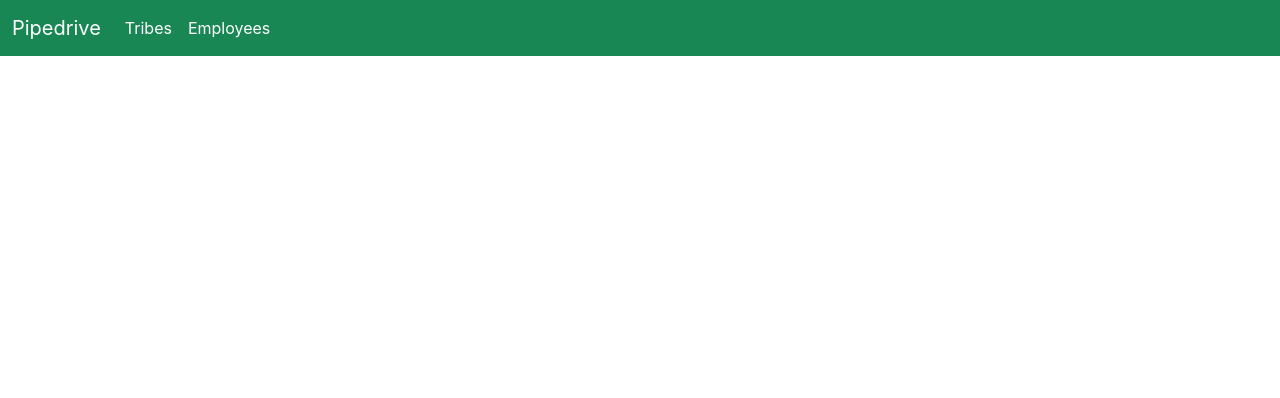
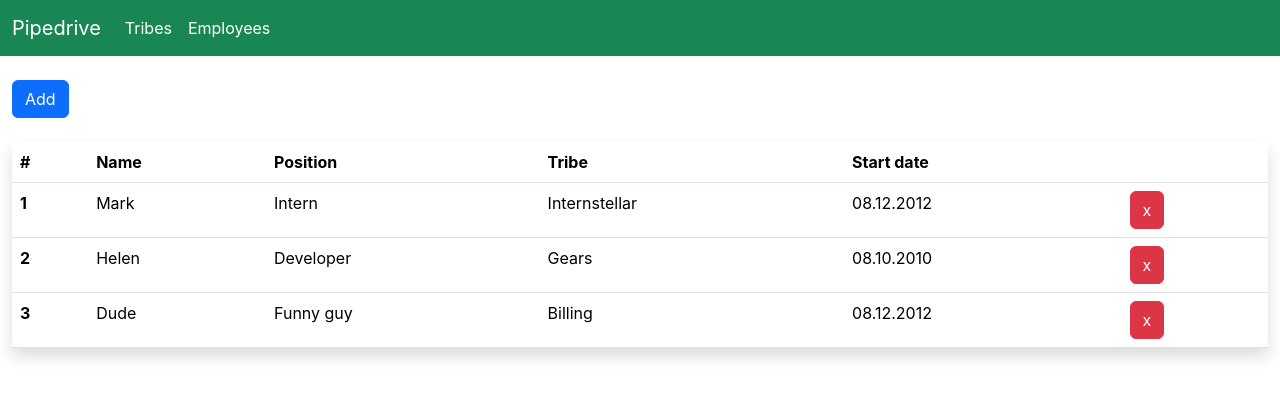
Before and after one commit to eduardzurin/employees-react, a React (Create React App) app: page /employees in a window 1280 px wide. Shown: the top 398 px of the page. Built offline with nearby package versions, Linux system fonts and the light colour scheme.

Commit message:
dropdown working

```diff
--- a/package.json
+++ b/package.json
@@ -6,9 +6,15 @@
     "@testing-library/jest-dom": "^5.17.0",
     "@testing-library/react": "^13.4.0",
     "@testing-library/user-event": "^13.5.0",
+    "bootstrap": "^5.3.2",
+    "localforage": "^1.10.0",
+    "match-sorter": "^6.3.1",
     "react": "^18.2.0",
+    "react-bootstrap": "^2.9.0",
     "react-dom": "^18.2.0",
+    "react-router-dom": "^6.17.0",
     "react-scripts": "5.0.1",
+    "sort-by": "^1.2.0",
     "web-vitals": "^2.1.4"
   },
   "scripts": {
--- a/src/App.jsx
+++ b/src/App.jsx
@@ -1,6 +1,9 @@
 import { BrowserRouter, Route, Routes } from "react-router-dom";
 import "./App.css";
 import Navigation from "./components/Navigation";
+import EmployeesTable from "./components/EmployeesTable";
+import Tribes from "./components/Tribes"
+import AddEmployee from "./components/AddEmployee"
 
 const employees = [
   {
@@ -40,7 +43,12 @@
         <Routes>
           <Route path="/" element={<div>test</div>}
           />
+          <Route path="/employees" element={<EmployeesTable employeesList={employees}></EmployeesTable>}
+          />
+          <Route path="/tribes" element={<Tribes tribes={tribes}></Tribes>}
+          />
         </Routes>
+
       </BrowserRouter>
   );
 }
--- /dev/null
+++ b/src/components/AddEmployee.jsx
@@ -0,0 +1,68 @@
+import Button from "react-bootstrap/Button";
+import Modal from "react-bootstrap/Modal";
+import Form from 'react-bootstrap/Form';
+import Dropdown from 'react-bootstrap/Dropdown';
+import { useState } from "react";
+
+export default function AddEmployee() {
+  const [show, setShow] = useState(false);
+  const [tribe, setTribe] = useState('Tribe')
+
+  const handleClose = () => setShow(false);
+  const handleShow = () => setShow(true);
+  return (
+    <>
+    <div class="container-fluid my-4">
+        <Button variant="primary" onClick={handleShow}>
+          Add
+        </Button>
+      </div>
+      <Modal show={show} onHide={handleClose}>
+        <Modal.Header closeButton>
+          <Modal.Title>Add employees</Modal.Title>
+        </Modal.Header>
+        <Modal.Body>
+        <Form>
+            <Form.Group className="mb-3" controlId="exampleForm.ControlInput1">
+              <Form.Control
+                type="text"
+                placeholder="Name"
+                autoFocus
+              />
+            </Form.Group>
+            <Form.Group className="mb-3" controlId="exampleForm.ControlInput1">
+              <Form.Control
+                type="text"
+                placeholder="Position"
+                autoFocus
+              />
+            </Form.Group>
+            <Form.Select aria-label="Default select example">
+      <option>Select tribe</option>
+      <option value="Interstellar">Interstellar</option>
+      <option value="Gears">Gears</option>
+      <option value="Billing">Billing</option>
+    </Form.Select>
+
+            <Form.Group className="mb-3" controlId="exampleForm.ControlInput1">
+            <Form.Label>Start date:</Form.Label>
+              <Form.Control
+                type="text"
+                placeholder="DD/MM/YYYY"
+                autoFocus
+              />
+            </Form.Group>
+          </Form>
+        </Modal.Body>
+        <Modal.Footer>
+          <Button variant="secondary" onClick={handleClose}>
+            Close
+          </Button>
+          <Button variant="primary" onClick={handleClose}>
+            Add Employee
+          </Button>
+        </Modal.Footer>
+      </Modal>
+    </>
+  );
+}
--- a/src/components/EmployeesTable.jsx
+++ b/src/components/EmployeesTable.jsx
@@ -1,14 +1,20 @@
+import Employee from "./Employee";
+import AddEmployee from "./AddEmployee";
 
-import Employee from "./Employee";
-
-
-export default function EmployeesTable({employeeList}){
-  console.log(employeeList)
-    const listEmployees = employeeList.map((employee) =>
-      <Employee id={employee.id} name={employee.name} title={employee.title} tribe={employee.tribe} date={employee.date}></Employee>
-    );
-    return(
+export default function EmployeesTable({ employeesList }) {
+  console.log(employeesList);
+  const listEmployees = employeesList.map((employee) => (
+    <Employee
+      id={employee.id}
+      name={employee.name}
+      title={employee.title}
+      tribe={employee.tribe}
+      date={employee.date}
+    ></Employee>
+  ));
+  return (
     <>
+      <AddEmployee></AddEmployee>
       <div class="container-fluid main-employees p-10 align-items-center">
         <table class="table table-hover shadow p-3 mb-5 bg-body rounded my-4">
           <thead>
@@ -21,13 +27,9 @@
               <th scope="col"></th>
             </tr>
           </thead>
-      <tbody>
-        {listEmployees}
-      </tbody>
-
+          <tbody>{listEmployees}</tbody>
         </table>
-
       </div>
     </>
   );
-};
+}
--- a/src/components/Navigation.jsx
+++ b/src/components/Navigation.jsx
@@ -11,7 +11,7 @@
                   <a class="nav-link text-white" href="tribes">Tribes</a>
                 </li>
                 <li class="nav-item active">
-                  <a class="nav-link text-white" href="employees">Employees</a>
+                        <a class="nav-link text-white" href="employees">Employees</a>
                 </li>
               </ul>
             </div>
--- a/src/components/Tribes.jsx
+++ b/src/components/Tribes.jsx
@@ -1,5 +1,4 @@
 import Tribe from "./Tribe";
-
 
 export default function Tribes({ tribes }) {
   const tribesList = tribes.map((tribe) => (
@@ -11,7 +10,6 @@
   ));
 
   return (
-
     <div class="container-fluid main-employees p-10 align-items-center ">
       <table class="table table-hover shadow p-3 mb-5 bg-body rounded my-4">
         <thead>
```
Also changed, not shown: 1 other file (tests, documents, lock files or other folders). Lines whose indentation alone changed are shown as unchanged.
